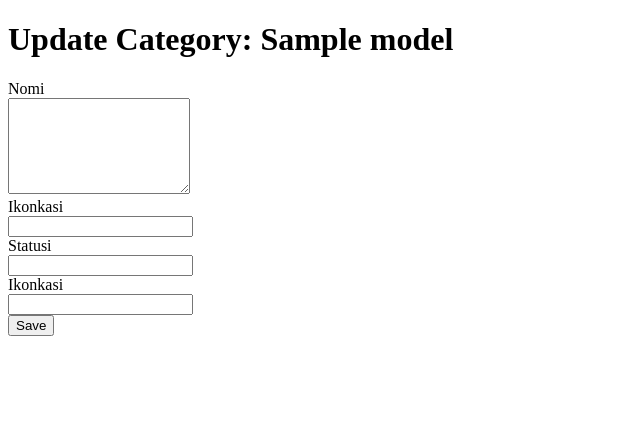
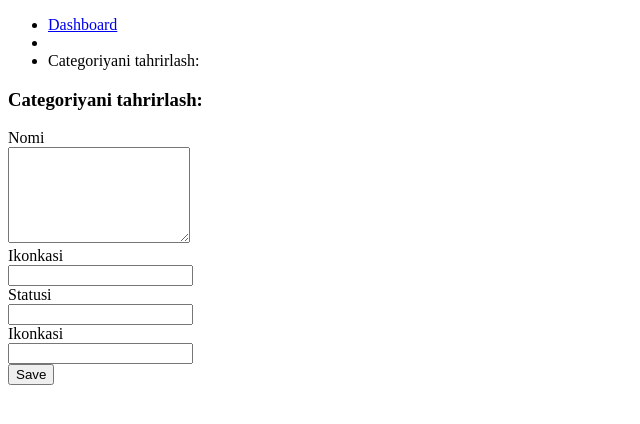
Before and after one commit to javokhirergashev/ttb, a Yii app: template backend/views/category/update.php in a window 1280 px wide. Shown: the top 424 px of the page, without its empty margins (0-640 px from the left). Run offline with PHP 8.4 and a stand-in for Yii, Linux system fonts and the light colour scheme; the template is opened without the code that fills it: most values are stand-ins (such as "Sample title", 1, 10 or a date in 2020); form fields are guessed from the names that the template uses; data that the repository does not hold is empty; some libraries are stand-ins or nearby versions.

Commit message:
category ui

```diff
--- a/backend/views/category/update.php
+++ b/backend/views/category/update.php
@@ -5,14 +5,24 @@ use yii\helpers\Html;
 /** @var yii\web\View $this */
 /** @var common\models\Category $model */
 
-$this->title = 'Update Category: ' . $model->title;
+$this->title = 'Categoriyani tahrirlash: ';
 $this->params['breadcrumbs'][] = ['label' => 'Categories', 'url' => ['index']];
 $this->params['breadcrumbs'][] = ['label' => $model->title, 'url' => ['view', 'id' => $model->id]];
 $this->params['breadcrumbs'][] = 'Update';
 ?>
 <div class="category-update">
-
-    <h1><?= Html::encode($this->title) ?></h1>
+    <div class="page-header">
+        <div class="row">
+            <div class="col-sm-12">
+                <ul class="breadcrumb">
+                    <li class="breadcrumb-item"><a href="<?= \yii\helpers\Url::to(['site/index']) ?>">Dashboard </a></li>
+                    <li class="breadcrumb-item"><i class="feather-chevron-right"></i></li>
+                    <li class="breadcrumb-item active"><?= Html::encode($this->title) ?></li>
+                </ul>
+            </div>
+        </div>
+    </div>
+    <h3><?= Html::encode($this->title) ?></h3>
 
     <?= $this->render('_form', [
         'model' => $model,
```
Also changed, not shown: backend/views/category/create.php (+13 -3 lines).
